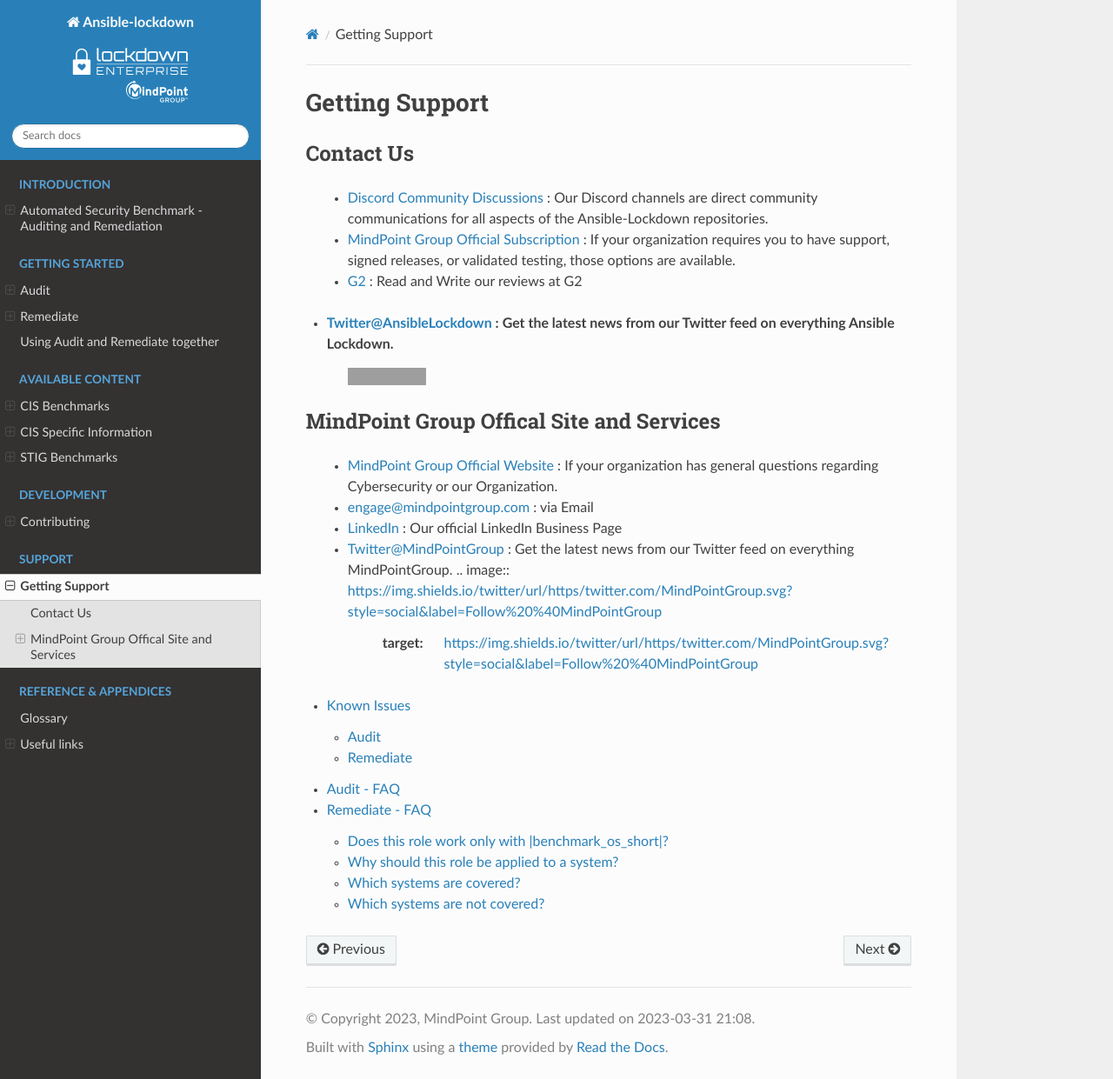
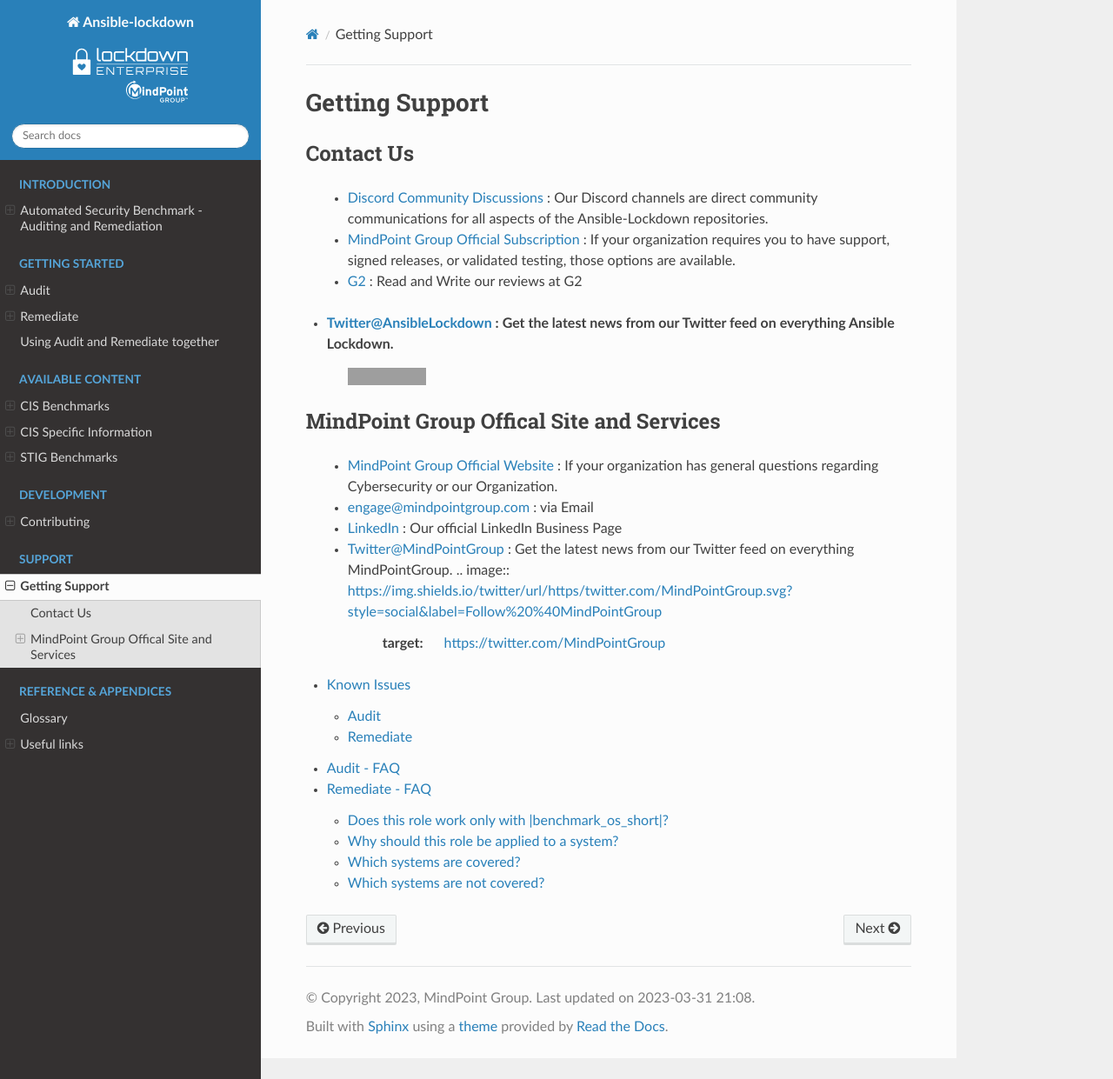
Before and after one commit to ansible-lockdown/MPG-AL-READTHEDOCS, a Sphinx documentation site: the page built from docs/source/support.rst, in a window 1280 px wide and 1241 px high. Shown: the whole window at 87% size. Built offline with Sphinx 7.4.7 and the Read the Docs theme 2.0.0, drawn with Linux system fonts in a browser that asks for light colours; pages that are not in the unit, such as notebooks, are missing from menus; grey boxes are pictures that could not be loaded.

Commit message:
Added Support info and badges fixes5
Signed-off-by: Frederick Witty <frederickw@mindpointgroup.com>

```diff
--- a/docs/source/support.rst
+++ b/docs/source/support.rst
@@ -11,7 +11,7 @@
 
 - `Twitter@AnsibleLockdown <https://twitter.com/AnsibleLockdown>`_ : Get the latest news from our Twitter feed on everything Ansible Lockdown.
     .. image:: https://img.shields.io/twitter/url/https/twitter.com/AnsibleLockdown.svg?style=social&label=Follow%20%40AnsibleLockdown
-      :target: https://img.shields.io/twitter/url/https/twitter.com/AnsibleLockdown.svg?style=social&label=Follow%20%40AnsibleLockdown
+      :target: https://twitter.com/AnsibleLockdown
 
 MindPoint Group Offical Site and Services
 ^^^^^^^^^^^^^^^^^^^^^^^^^^^^^^^^^^^^^^^^^
@@ -23,7 +23,7 @@
 
   - `Twitter@MindPointGroup <https://twitter.com/MindPointGroup>`_ : Get the latest news from our Twitter feed on everything MindPointGroup.
     .. image:: https://img.shields.io/twitter/url/https/twitter.com/MindPointGroup.svg?style=social&label=Follow%20%40MindPointGroup
-     :target: https://img.shields.io/twitter/url/https/twitter.com/MindPointGroup.svg?style=social&label=Follow%20%40MindPointGroup
+     :target: https://twitter.com/MindPointGroup
 
 .. toctree::
    :maxdepth: 3
```
